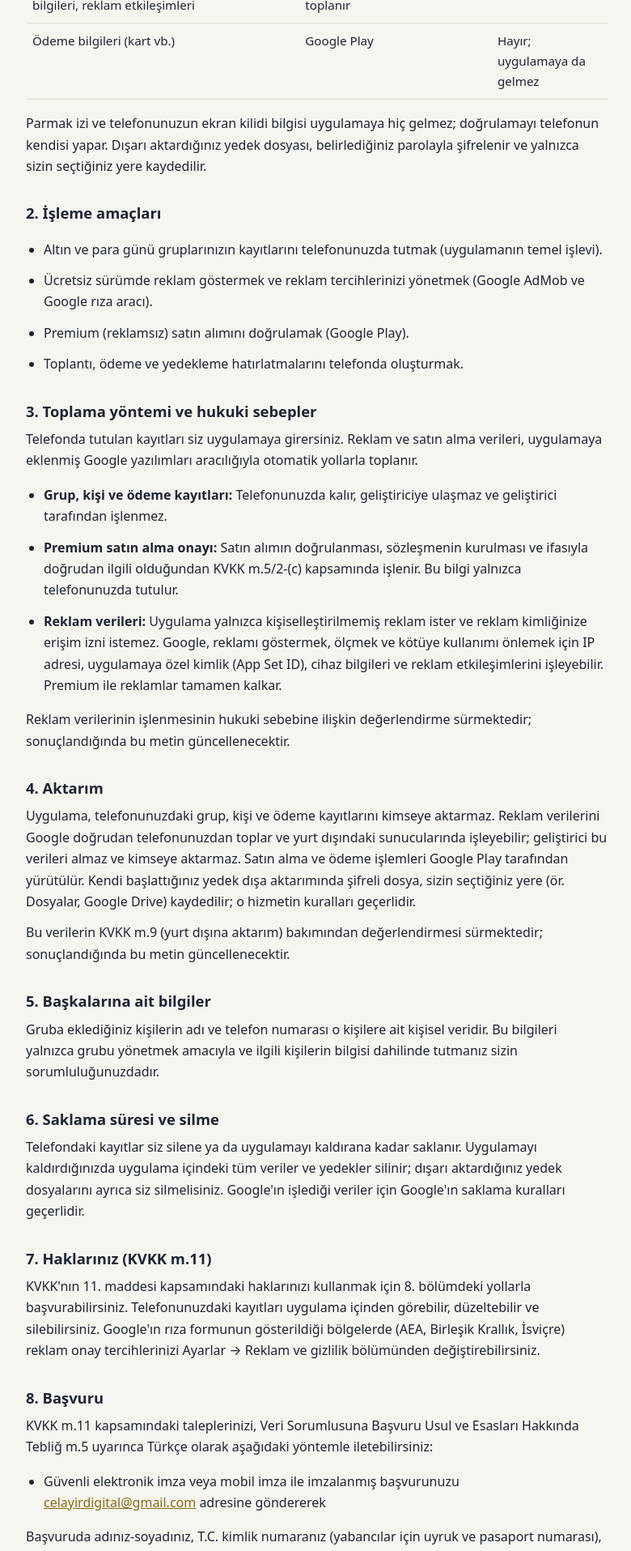
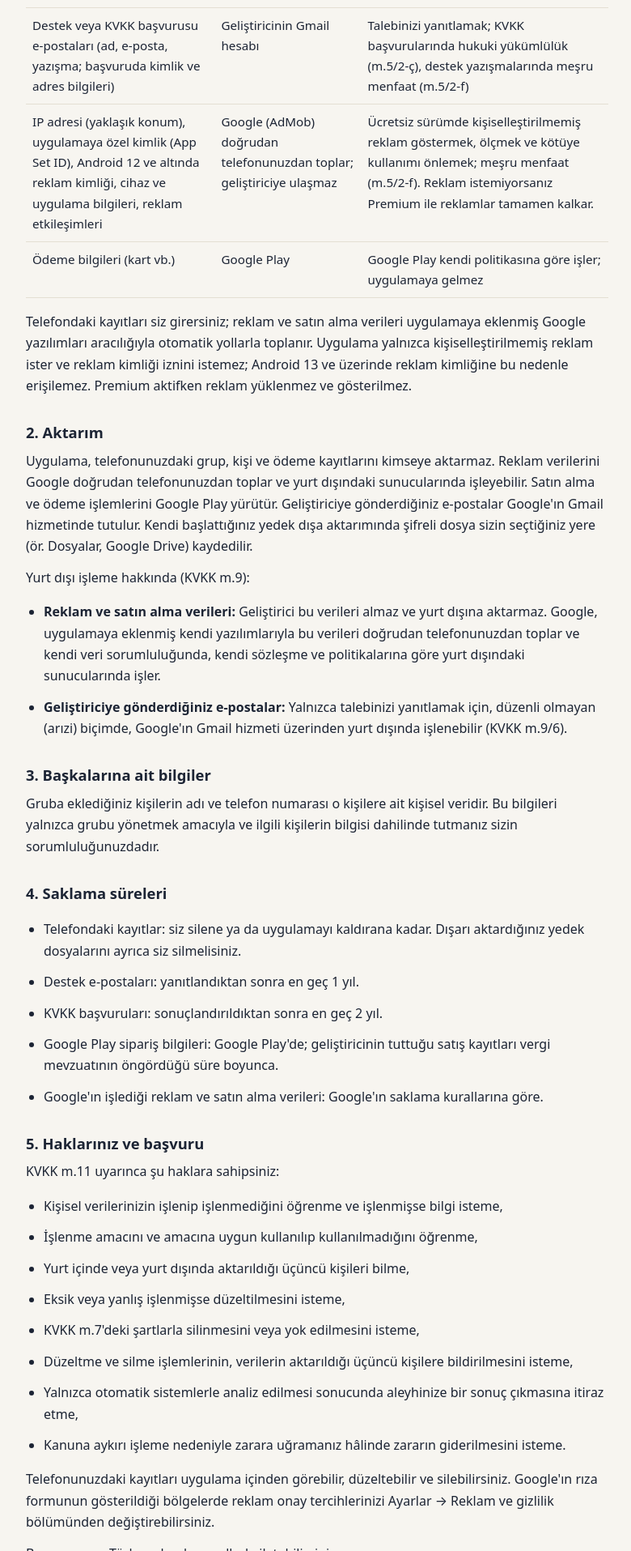
Before and after one commit to asc7659-spec/asc7659-spec.github.io, a plain HTML site: page kvkk-aydinlatma.html in a window 1280 px wide. Shown: the part 885-2800 px from the top of the page at 81% size, without its empty margins (248-1028 px from the left). Drawn offline with Linux system fonts and the light colour scheme.

Commit message:
Gizlilik politikasi ve KVKK aydinlatma metni guncellendi (yururluk 27.11.2026)
Co-Authored-By: Claude Opus 5.5 <noreply@anthropic.com>

```diff
--- a/kvkk-aydinlatma.html
+++ b/kvkk-aydinlatma.html
@@ -19,93 +19,91 @@
 <main>
 <h1>KVKK Aydınlatma Metni</h1>
 <p class="meta">6698 sayılı Kişisel Verilerin Korunması Kanunu m.10 kapsamında · Altın Günüm Cepte (Android) ·
-  Yürürlük tarihi: 24.11.2026</p>
+  Yürürlük tarihi: 27.11.2026</p>
 
 <div class="card">
   <p><strong>Veri sorumlusu:</strong> Şevval CELAYİR (Celayir Digital)<br>
     <strong>İletişim:</strong> <a href="mailto:celayirdigital@gmail.com">celayirdigital@gmail.com</a></p>
-  <p>Altın Günüm Cepte hesap istemez; sunucusu veya yönetim paneli yoktur. Uygulamaya girdiğiniz grup, kişi
-    ve ödeme kayıtları yalnızca telefonunuzda saklanır ve geliştiriciye ulaşmaz. Bu metin, bu kayıtlara
-    ek olarak uygulamanın kullandığı Google hizmetleri (AdMob reklamları ve Google Play satın alma)
-    aracılığıyla gerçekleşen işlemleri açıklar.</p>
+  <p>Altın Günüm Cepte hesap istemez; sunucusu yoktur. Uygulamaya girdiğiniz grup, kişi ve ödeme kayıtları
+    yalnızca telefonunuzda saklanır ve geliştiriciye ulaşmaz. Bu metin; uygulamanın kullandığı Google
+    hizmetlerini (AdMob reklamları, Google Play satın alma) ve geliştiriciye yazdığınızda işlenen bilgileri
+    açıklar.</p>
 </div>
 
-<h2>1. İşlenen veriler ve nerede tutuldukları</h2>
+<h2>1. İşlenen veriler, amaçlar ve hukuki sebepler</h2>
 <div class="table-wrap">
 <table>
-  <tr><th>Veri</th><th>Nerede</th><th>Geliştiriciye ulaşır mı?</th></tr>
-  <tr><td>Grup, kişi adı, isteğe bağlı telefon numarası ve notlar; kura, toplantı ve ödeme kayıtları; ödeme değişiklik geçmişi</td><td>Yalnızca telefonunuzda</td><td>Hayır</td></tr>
-  <tr><td>Görünüm, bildirim ve reklam tercihleri; uygulama kilidi ayarları</td><td>Yalnızca telefonunuzda</td><td>Hayır</td></tr>
-  <tr><td>Premium satın alma onayı (Google Play sipariş/jeton bilgisi)</td><td>Telefonunuzda</td><td>Hayır</td></tr>
-  <tr><td>IP adresi (yaklaşık konum), uygulamaya özel kimlik (App Set ID), cihaz ve uygulama bilgileri, reklam etkileşimleri</td><td>Google (AdMob) tarafından doğrudan telefonunuzdan toplanır</td><td>Hayır</td></tr>
-  <tr><td>Ödeme bilgileri (kart vb.)</td><td>Google Play</td><td>Hayır; uygulamaya da gelmez</td></tr>
+  <tr><th>Veri</th><th>Nerede</th><th>Amaç ve hukuki sebep</th></tr>
+  <tr><td>Grup, kişi adı, isteğe bağlı telefon numarası ve notlar; kura, toplantı ve ödeme kayıtları; tercihler ve kilit ayarları</td><td>Yalnızca telefonunuzda; geliştiriciye ulaşmaz</td><td>Uygulamanın temel işlevi. Geliştirici bu kayıtları işlemez.</td></tr>
+  <tr><td>Premium satın alma onayı (Google Play sipariş/jeton bilgisi)</td><td>Telefonunuzda</td><td>Satın alımın doğrulanması; sözleşmenin kurulması ve ifası (m.5/2-c)</td></tr>
+  <tr><td>Google Play sipariş bilgileri (sipariş numarası, ürün, tutar, tarih gibi)</td><td>Google Play Console</td><td>İade, destek ve vergi yükümlülükleri; sözleşmenin ifası ve hukuki yükümlülük (m.5/2-c, ç)</td></tr>
+  <tr><td>Destek veya KVKK başvurusu e-postaları (ad, e-posta, yazışma; başvuruda kimlik ve adres bilgileri)</td><td>Geliştiricinin Gmail hesabı</td><td>Talebinizi yanıtlamak; KVKK başvurularında hukuki yükümlülük (m.5/2-ç), destek yazışmalarında meşru menfaat (m.5/2-f)</td></tr>
+  <tr><td>IP adresi (yaklaşık konum), uygulamaya özel kimlik (App Set ID), Android 12 ve altında reklam kimliği, cihaz ve uygulama bilgileri, reklam etkileşimleri</td><td>Google (AdMob) doğrudan telefonunuzdan toplar; geliştiriciye ulaşmaz</td><td>Ücretsiz sürümde kişiselleştirilmemiş reklam göstermek, ölçmek ve kötüye kullanımı önlemek; meşru menfaat (m.5/2-f). Reklam istemiyorsanız Premium ile reklamlar tamamen kalkar.</td></tr>
+  <tr><td>Ödeme bilgileri (kart vb.)</td><td>Google Play</td><td>Google Play kendi politikasına göre işler; uygulamaya gelmez</td></tr>
 </table>
 </div>
-<p>Parmak izi ve telefonunuzun ekran kilidi bilgisi uygulamaya hiç gelmez; doğrulamayı telefonun kendisi
-  yapar. Dışarı aktardığınız yedek dosyası, belirlediğiniz parolayla şifrelenir ve yalnızca sizin seçtiğiniz
-  yere kaydedilir.</p>
+<p>Telefondaki kayıtları siz girersiniz; reklam ve satın alma verileri uygulamaya eklenmiş Google yazılımları
+  aracılığıyla otomatik yollarla toplanır. Uygulama yalnızca kişiselleştirilmemiş reklam ister ve reklam kimliği
+  iznini istemez; Android 13 ve üzerinde reklam kimliğine bu nedenle erişilemez. Premium aktifken reklam
+  yüklenmez ve gösterilmez.</p>
 
-<h2>2. İşleme amaçları</h2>
+<h2>2. Aktarım</h2>
+<p>Uygulama, telefonunuzdaki grup, kişi ve ödeme kayıtlarını kimseye aktarmaz. Reklam verilerini Google doğrudan
+  telefonunuzdan toplar ve yurt dışındaki sunucularında işleyebilir. Satın alma ve ödeme işlemlerini Google Play
+  yürütür. Geliştiriciye gönderdiğiniz e-postalar Google'ın Gmail hizmetinde tutulur. Kendi başlattığınız yedek
+  dışa aktarımında şifreli dosya sizin seçtiğiniz yere (ör. Dosyalar, Google Drive) kaydedilir.</p>
+<p>Yurt dışı işleme hakkında (KVKK m.9):</p>
 <ul>
-  <li>Altın ve para günü gruplarınızın kayıtlarını telefonunuzda tutmak (uygulamanın temel işlevi).</li>
-  <li>Ücretsiz sürümde reklam göstermek ve reklam tercihlerinizi yönetmek (Google AdMob ve Google rıza aracı).</li>
-  <li>Premium (reklamsız) satın alımını doğrulamak (Google Play).</li>
-  <li>Toplantı, ödeme ve yedekleme hatırlatmalarını telefonda oluşturmak.</li>
+  <li><strong>Reklam ve satın alma verileri:</strong> Geliştirici bu verileri almaz ve yurt dışına aktarmaz. Google, uygulamaya
+    eklenmiş kendi yazılımlarıyla bu verileri doğrudan telefonunuzdan toplar ve kendi veri sorumluluğunda, kendi
+    sözleşme ve politikalarına göre yurt dışındaki sunucularında işler.</li>
+  <li><strong>Geliştiriciye gönderdiğiniz e-postalar:</strong> Yalnızca talebinizi yanıtlamak için, düzenli olmayan
+    (arızi) biçimde, Google'ın Gmail hizmeti üzerinden yurt dışında işlenebilir (KVKK m.9/6).</li>
 </ul>
 
-<h2>3. Toplama yöntemi ve hukuki sebepler</h2>
-<p>Telefonda tutulan kayıtları siz uygulamaya girersiniz. Reklam ve satın alma verileri, uygulamaya
-  eklenmiş Google yazılımları aracılığıyla otomatik yollarla toplanır.</p>
-<ul>
-  <li><strong>Grup, kişi ve ödeme kayıtları:</strong> Telefonunuzda kalır, geliştiriciye ulaşmaz ve geliştirici
-    tarafından işlenmez.</li>
-  <li><strong>Premium satın alma onayı:</strong> Satın alımın doğrulanması, sözleşmenin kurulması ve ifasıyla
-    doğrudan ilgili olduğundan KVKK m.5/2-(c) kapsamında işlenir. Bu bilgi yalnızca telefonunuzda tutulur.</li>
-  <li><strong>Reklam verileri:</strong> Uygulama yalnızca kişiselleştirilmemiş reklam ister ve reklam
-    kimliğinize erişim izni istemez. Google, reklamı göstermek, ölçmek ve kötüye kullanımı önlemek için IP
-    adresi, uygulamaya özel kimlik (App Set ID), cihaz bilgileri ve reklam etkileşimlerini işleyebilir.
-    Premium ile reklamlar tamamen kalkar.</li>
-</ul>
-<p>Reklam verilerinin işlenmesinin hukuki sebebine ilişkin değerlendirme sürmektedir; sonuçlandığında bu
-  metin güncellenecektir.</p>
-
-<h2>4. Aktarım</h2>
-<p>Uygulama, telefonunuzdaki grup, kişi ve ödeme kayıtlarını kimseye aktarmaz. Reklam verilerini Google
-  doğrudan telefonunuzdan toplar ve yurt dışındaki sunucularında işleyebilir; geliştirici bu verileri almaz
-  ve kimseye aktarmaz. Satın alma ve ödeme işlemleri Google Play
-  tarafından yürütülür. Kendi başlattığınız yedek dışa aktarımında şifreli dosya, sizin seçtiğiniz yere
-  (ör. Dosyalar, Google Drive) kaydedilir; o hizmetin kuralları geçerlidir.</p>
-<p>Bu verilerin KVKK m.9 (yurt dışına aktarım) bakımından değerlendirmesi sürmektedir; sonuçlandığında bu
-  metin güncellenecektir.</p>
-
-<h2>5. Başkalarına ait bilgiler</h2>
+<h2>3. Başkalarına ait bilgiler</h2>
 <p>Gruba eklediğiniz kişilerin adı ve telefon numarası o kişilere ait kişisel veridir. Bu bilgileri yalnızca
   grubu yönetmek amacıyla ve ilgili kişilerin bilgisi dahilinde tutmanız sizin sorumluluğunuzdadır.</p>
 
-<h2>6. Saklama süresi ve silme</h2>
-<p>Telefondaki kayıtlar siz silene ya da uygulamayı kaldırana kadar saklanır. Uygulamayı kaldırdığınızda
-  uygulama içindeki tüm veriler ve yedekler silinir; dışarı aktardığınız yedek dosyalarını ayrıca siz
-  silmelisiniz. Google'ın işlediği veriler için Google'ın saklama kuralları geçerlidir.</p>
+<h2>4. Saklama süreleri</h2>
+<ul>
+  <li>Telefondaki kayıtlar: siz silene ya da uygulamayı kaldırana kadar. Dışarı aktardığınız yedek dosyalarını
+    ayrıca siz silmelisiniz.</li>
+  <li>Destek e-postaları: yanıtlandıktan sonra en geç 1 yıl.</li>
+  <li>KVKK başvuruları: sonuçlandırıldıktan sonra en geç 2 yıl.</li>
+  <li>Google Play sipariş bilgileri: Google Play'de; geliştiricinin tuttuğu satış kayıtları vergi mevzuatının
+    öngördüğü süre boyunca.</li>
+  <li>Google'ın işlediği reklam ve satın alma verileri: Google'ın saklama kurallarına göre.</li>
+</ul>
 
-<h2>7. Haklarınız (KVKK m.11)</h2>
-<p>KVKK'nın 11. maddesi kapsamındaki haklarınızı kullanmak için 8. bölümdeki yollarla başvurabilirsiniz.
-  Telefonunuzdaki kayıtları uygulama içinden görebilir, düzeltebilir ve silebilirsiniz. Google'ın rıza
-  formunun gösterildiği bölgelerde (AEA, Birleşik Krallık, İsviçre) reklam onay tercihlerinizi Ayarlar →
-  Reklam ve gizlilik bölümünden değiştirebilirsiniz.</p>
-
-<h2>8. Başvuru</h2>
-<p>KVKK m.11 kapsamındaki taleplerinizi, Veri Sorumlusuna Başvuru Usul ve Esasları Hakkında Tebliğ m.5
-  uyarınca Türkçe olarak aşağıdaki yöntemle iletebilirsiniz:</p>
+<h2>5. Haklarınız ve başvuru</h2>
+<p>KVKK m.11 uyarınca şu haklara sahipsiniz:</p>
 <ul>
+  <li>Kişisel verilerinizin işlenip işlenmediğini öğrenme ve işlenmişse bilgi isteme,</li>
+  <li>İşlenme amacını ve amacına uygun kullanılıp kullanılmadığını öğrenme,</li>
+  <li>Yurt içinde veya yurt dışında aktarıldığı üçüncü kişileri bilme,</li>
+  <li>Eksik veya yanlış işlenmişse düzeltilmesini isteme,</li>
+  <li>KVKK m.7'deki şartlarla silinmesini veya yok edilmesini isteme,</li>
+  <li>Düzeltme ve silme işlemlerinin, verilerin aktarıldığı üçüncü kişilere bildirilmesini isteme,</li>
+  <li>Yalnızca otomatik sistemlerle analiz edilmesi sonucunda aleyhinize bir sonuç çıkmasına itiraz etme,</li>
+  <li>Kanuna aykırı işleme nedeniyle zarara uğramanız hâlinde zararın giderilmesini isteme.</li>
+</ul>
+<p>Telefonunuzdaki kayıtları uygulama içinden görebilir,
+  düzeltebilir ve silebilirsiniz. Google'ın rıza formunun gösterildiği bölgelerde reklam onay tercihlerinizi
+  Ayarlar → Reklam ve gizlilik bölümünden değiştirebilirsiniz.</p>
+<p>Başvurunuzu Türkçe olarak şu yollarla iletebilirsiniz:</p>
+<ul>
+  <li>Uygulamada <strong>Ayarlar → KVKK başvurusu</strong>: e-posta uygulamanızda hazır başvuru şablonu açılır.
+    Uygulama bu bilgileri toplamaz veya saklamaz; gönderimi siz yaparsınız.</li>
   <li>Güvenli elektronik imza veya mobil imza ile imzalanmış başvurunuzu
-    <a href="mailto:celayirdigital@gmail.com">celayirdigital@gmail.com</a> adresine göndererek</li>
+    <a href="mailto:celayirdigital@gmail.com">celayirdigital@gmail.com</a> adresine göndererek.</li>
+  <li>Yazılı olarak (posta ile): uygulamanın Google Play sayfasındaki <strong>Geliştirici hakkında</strong> bölümünde
+    yer alan adrese göndererek.</li>
 </ul>
-<p>Başvuruda adınız-soyadınız, T.C. kimlik numaranız (yabancılar için uyruk ve pasaport numarası),
-  tebligata esas adresiniz, varsa e-posta ve telefonunuz ile talebiniz yer almalıdır (Tebliğ m.5/2).
-  Başvurular, talebin niteliğine göre en kısa sürede ve en geç otuz gün içinde ücretsiz sonuçlandırılır;
-  işlem ayrıca bir maliyet gerektirirse Kurulca belirlenen tarifedeki ücret alınabilir (KVKK m.13/2).</p>
-<p>Sorularınız için her zaman <a href="mailto:celayirdigital@gmail.com">celayirdigital@gmail.com</a>
-  adresine yazabilirsiniz.</p>
+<p>Başvuruda adınız-soyadınız, T.C. kimlik numaranız (yabancılar için uyruk ve pasaport numarası), tebligata
+  esas adresiniz, varsa e-posta ve telefonunuz ile talebiniz yer almalıdır (Tebliğ m.5/2). Kimliğinizi
+  doğrulamak için ek bilgi istenebilir. Başvurular en geç otuz gün içinde ücretsiz sonuçlandırılır; işlem ayrıca
+  bir maliyet gerektirirse Kurulca belirlenen tarifedeki ücret alınabilir (KVKK m.13/2).</p>
 </main>
 <footer>© 2026 Celayir Digital · Altın Günüm Cepte</footer>
 </body>
```
Also changed, not shown: gizlilik-politikasi.html (+6 -4 lines).
